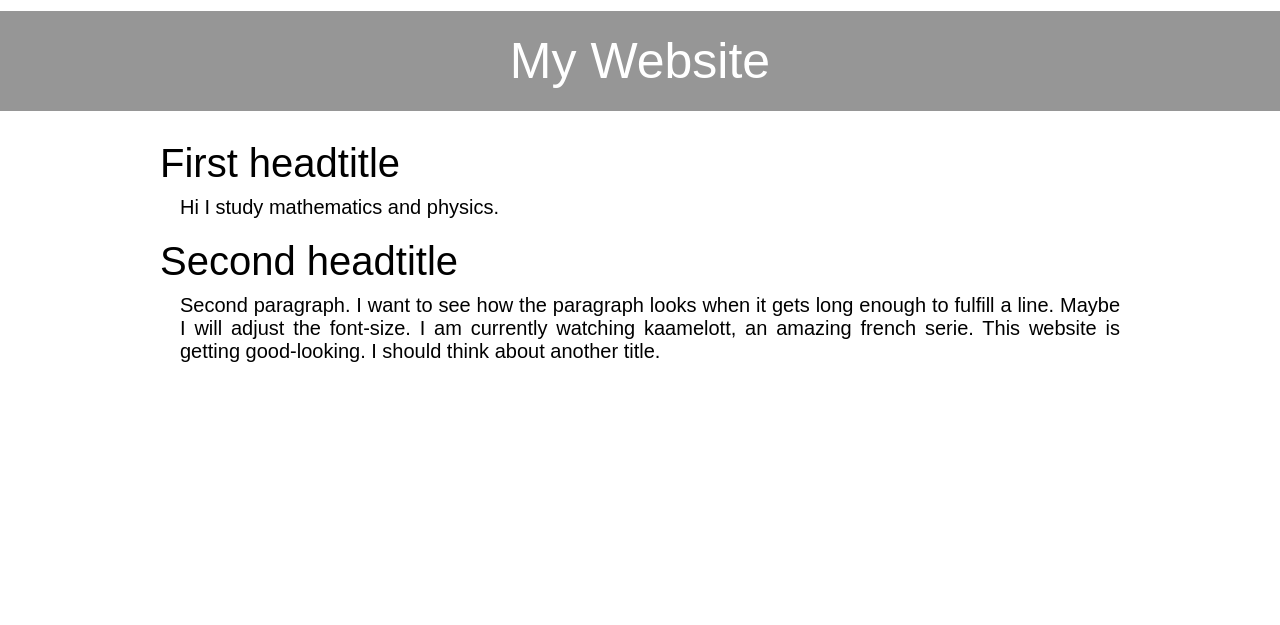
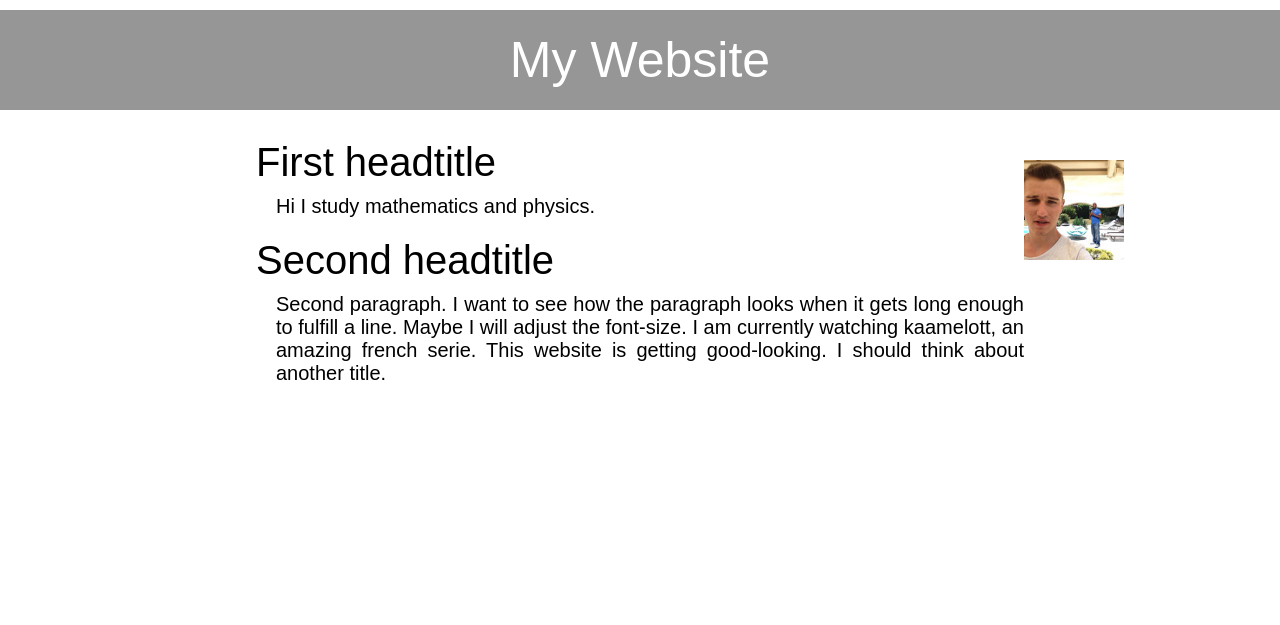
Before and after one commit to antoineeudes/blog, a PHP site: page / in a window 1280 px wide. Shown: the top 625 px of the page. Run offline with PHP 8.4, Linux system fonts and the light colour scheme; some web fonts are replaced.

Commit message:
add a picture

```diff
--- a/design.css
+++ b/design.css
@@ -1,5 +1,5 @@
 header {
-	margin-top: 11px;
+	margin-top: 10px;
 	background-color: rgb(150, 150, 150);
 	width: auto;
 	height: 100px;
@@ -26,7 +26,7 @@ footer {
   }
 
 main {
-  width: 75%;
+  width: 60%;
   margin-left: auto;
   margin-right: auto;
 	font-family:'Muli', sans-serif;
@@ -58,8 +58,8 @@ body {
 
 #right_photo {
 	position: fixed;
-	width: 460px;
-	length: 460px;
+	width: 100px;
+	length: 100px;
 	top: 20%;
 	left: 80%;
 }
--- a/index.html
+++ b/index.html
@@ -14,10 +14,11 @@
 <body>
 <header>My Website</header>
 
+<div id="right_photo">
+  <img src="/pictures/profile.jpg" width="100px" height="100px" />
+</div>
+
 <main>
-  <div id="right_photo">
-
-  </div>
   <h2>First headtitle</h2>
 	<p>Hi I study mathematics and physics.</p>
 
```
Also changed, not shown: pictures/profile.jpg (added).
